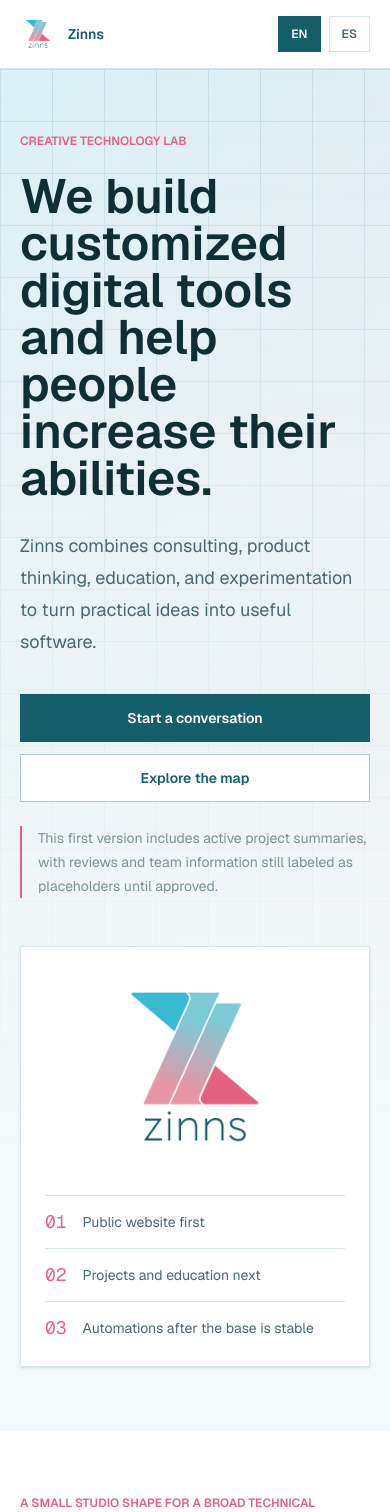
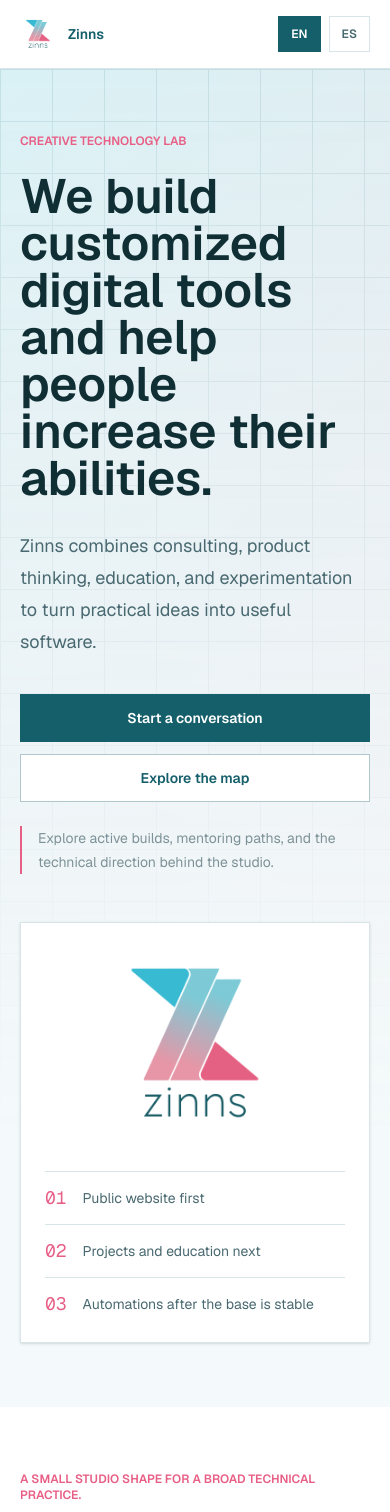
Before and after one commit to zinns/website, a Next.js app: page / in a window 390 px wide. Shown: the top 1512 px of the page. Built offline with nearby package versions, Linux system fonts and the light colour scheme.

Commit message:
feat(site): update team and education content (#86) (#87)
Co-authored-by: github-actions[bot] <41898282+github-actions[bot]@users.noreply.github.com>

```diff
--- a/src/app/content.ts
+++ b/src/app/content.ts
@@ -25,6 +25,7 @@
   name: string;
   role: string;
   note: string;
+  avatar: 'signal' | 'orbit';
 };
 
 type Capability = {
@@ -143,7 +144,7 @@
         'Zinns combines consulting, product thinking, education, and experimentation to turn practical ideas into useful software.',
       primaryCta: 'Start a conversation',
       secondaryCta: 'Explore the map',
-      note: 'This first version includes active project summaries, with reviews and team information still labeled as placeholders until approved.',
+      note: 'Explore active builds, mentoring paths, and the technical direction behind the studio.',
       metrics: [
         { value: '01', label: 'Public website first' },
         { value: '02', label: 'Projects and education next' },
@@ -216,21 +217,43 @@
     },
     education: {
       eyebrow: 'Education plans',
-      title: 'Mentoring for practical software growth.',
+      title: 'Private mentoring for web and mobile development.',
       description:
-        'The first education offer is focused 1:1 mentoring. Courses and workshops can be added once the learning catalog is defined.',
+        'Each plan starts from the same engineering root and adapts to the person. Baseline format is at least two private 1-hour sessions per week.',
       items: [
         {
-          title: '1:1 Web Development Mentoring',
-          format: 'Personal sessions',
-          outcome: 'Build stronger fundamentals and ship better web interfaces.',
-          focus: ['HTML/CSS', 'React', 'Next.js', 'TypeScript', 'Product delivery'],
+          title: 'Web Development Mentoring',
+          format: 'Private mentoring · 2 sessions/week baseline',
+          outcome:
+            'From terminal and Git to production web apps with React, Next.js, TypeScript, testing, deployments, GitHub, and SCRUM habits.',
+          focus: [
+            'Terminal',
+            'Git + GitHub',
+            'HTML/CSS',
+            'Tailwind + Bootstrap',
+            'JavaScript',
+            'React + Next.js',
+            'TypeScript',
+            'Testing + deployments',
+            'SCRUM',
+          ],
         },
         {
-          title: '1:1 Mobile Development Mentoring',
-          format: 'Personal sessions',
-          outcome: 'Improve mobile app structure, implementation habits, and delivery confidence.',
-          focus: ['React Native', 'Expo', 'Navigation', 'State', 'Release basics'],
+          title: 'Mobile Development Mentoring',
+          format: 'Private mentoring · configured per person',
+          outcome:
+            'The same root roadmap, then mobile implementation with React Native, Expo, TypeScript, testing, releases, GitHub, and SCRUM delivery.',
+          focus: [
+            'Terminal',
+            'Git + GitHub',
+            'HTML/CSS',
+            'JavaScript',
+            'React Native',
+            'Expo',
+            'TypeScript',
+            'Testing + deployments',
+            'SCRUM',
+          ],
         },
       ],
     },
@@ -280,26 +303,23 @@
     },
     team: {
       eyebrow: 'People',
-      title: 'The real team content will replace these neutral placeholders.',
-      description: 'Use this area for collaborators, builders, teachers, or project partners.',
+      title: 'Roles behind the work.',
+      description:
+        'A small technical team shaping product direction, architecture, implementation, and learning paths.',
       items: [
         {
-          initials: 'ZL',
-          name: 'Placeholder Lab Lead',
-          role: 'Strategy / Builder',
-          note: 'Strategy, software, mentoring, and creative technical direction.',
+          initials: 'EZ',
+          name: 'Edgar Zea',
+          role: 'Co-Founder / Tech Lead',
+          note: 'Product direction, architecture, mentoring, and technical delivery across web and mobile projects.',
+          avatar: 'signal',
         },
         {
-          initials: 'P1',
-          name: 'Placeholder Worker 01',
-          role: 'Collaborator',
-          note: 'Reserved for a real profile, avatar, and specialty.',
-        },
-        {
-          initials: 'P2',
-          name: 'Placeholder Worker 02',
-          role: 'Collaborator',
-          note: 'Reserved for a real profile, avatar, and specialty.',
+          initials: 'AS',
+          name: 'Andrés Soto',
+          role: 'Co-Founder / Engineering Team',
+          note: 'Engineering execution, systems thinking, implementation support, and product iteration.',
+          avatar: 'orbit',
         },
       ],
     },
@@ -378,7 +398,7 @@
         'Zinns combina consultoría, pensamiento de producto, educación y experimentación para convertir ideas prácticas en software útil.',
       primaryCta: 'Iniciar conversación',
       secondaryCta: 'Explorar el mapa',
-      note: 'Esta primera versión incluye resúmenes de proyectos activos, con reseñas e información del equipo aún marcadas como contenido temporal hasta ser aprobadas.',
+      note: 'Explora proyectos activos, rutas de mentoría y la dirección técnica del estudio.',
       metrics: [
         { value: '01', label: 'Primero el sitio público' },
         { value: '02', label: 'Después proyectos y educación' },
@@ -452,22 +472,43 @@
     },
     education: {
       eyebrow: 'Planes de educación',
-      title: 'Mentoría para crecimiento práctico en software.',
+      title: 'Mentoría privada para desarrollo web y mobile.',
       description:
-        'La primera oferta educativa es mentoría 1:1. Cursos y talleres pueden agregarse cuando el catálogo esté definido.',
+        'Cada plan comparte una base de ingeniería y se adapta a cada persona. El formato base es al menos dos sesiones privadas de 1 hora por semana.',
       items: [
         {
-          title: 'Mentoría 1:1 en Desarrollo Web',
-          format: 'Sesiones personales',
-          outcome: 'Fortalecer fundamentos y construir mejores interfaces web.',
-          focus: ['HTML/CSS', 'React', 'Next.js', 'TypeScript', 'Entrega de producto'],
+          title: 'Mentoría en Desarrollo Web',
+          format: 'Mentoría privada · 2 sesiones/semana como base',
+          outcome:
+            'Desde terminal y Git hasta apps web en producción con React, Next.js, TypeScript, testing, deployments, GitHub y hábitos SCRUM.',
+          focus: [
+            'Terminal',
+            'Git + GitHub',
+            'HTML/CSS',
+            'Tailwind + Bootstrap',
+            'JavaScript',
+            'React + Next.js',
+            'TypeScript',
+            'Testing + deployments',
+            'SCRUM',
+          ],
         },
         {
-          title: 'Mentoría 1:1 en Desarrollo Mobile',
-          format: 'Sesiones personales',
+          title: 'Mentoría en Desarrollo Mobile',
+          format: 'Mentoría privada · configurada por persona',
           outcome:
-            'Mejorar estructura de apps móviles, hábitos de implementación y confianza de entrega.',
-          focus: ['React Native', 'Expo', 'Navegación', 'Estado', 'Bases de release'],
+            'La misma ruta base, después implementación mobile con React Native, Expo, TypeScript, testing, releases, GitHub y entrega SCRUM.',
+          focus: [
+            'Terminal',
+            'Git + GitHub',
+            'HTML/CSS',
+            'JavaScript',
+            'React Native',
+            'Expo',
+            'TypeScript',
+            'Testing + deployments',
+            'SCRUM',
+          ],
         },
       ],
     },
@@ -518,26 +559,23 @@
     },
     team: {
       eyebrow: 'Personas',
-      title: 'El contenido real del equipo reemplazará estos placeholders neutrales.',
-      description: 'Usa esta área para colaboradores, builders, profesores o partners de proyecto.',
+      title: 'Roles detrás del trabajo.',
+      description:
+        'Un equipo técnico pequeño que define producto, arquitectura, implementación y rutas de aprendizaje.',
       items: [
         {
-          initials: 'ZL',
-          name: 'Placeholder Lab Lead',
-          role: 'Estrategia / Builder',
-          note: 'Estrategia, software, mentoría y dirección técnica creativa.',
+          initials: 'EZ',
+          name: 'Edgar Zea',
+          role: 'Co-Founder / Tech Lead',
+          note: 'Dirección de producto, arquitectura, mentoría y entrega técnica en proyectos web y mobile.',
+          avatar: 'signal',
         },
         {
-          initials: 'P1',
-          name: 'Placeholder Worker 01',
-          role: 'Colaborador',
-          note: 'Reservado para un perfil real, avatar y especialidad.',
-        },
-        {
-          initials: 'P2',
-          name: 'Placeholder Worker 02',
-          role: 'Colaborador',
-          note: 'Reservado para un perfil real, avatar y especialidad.',
+          initials: 'AS',
+          name: 'Andrés Soto',
+          role: 'Co-Founder / Engineering Team',
+          note: 'Ejecución de ingeniería, pensamiento de sistemas, soporte de implementación e iteración de producto.',
+          avatar: 'orbit',
         },
       ],
     },
--- a/src/app/page.tsx
+++ b/src/app/page.tsx
@@ -243,13 +243,10 @@
         title={copy.team.title}
         description={copy.team.description}
       >
-        <div className="grid gap-4 md:grid-cols-3">
+        <div className="grid gap-4 md:grid-cols-2">
           {copy.team.items.map(person => (
-            <article key={person.name} className="border border-border bg-white p-5">
-              <div className="flex h-14 w-14 items-center justify-center bg-gradient-brand text-sm font-bold text-white">
-                {person.initials}
-              </div>
-              <PlaceholderBadge label={copy.common.placeholder} className="mt-5" />
+            <article key={person.name} className="border border-border bg-white p-6">
+              <CompanyAvatar initials={person.initials} variant={person.avatar} />
               <h3 className="mt-4 text-xl font-semibold text-ink">{person.name}</h3>
               <p className="mt-1 text-sm font-semibold text-accent">{person.role}</p>
               <p className="mt-3 text-sm leading-6 text-secondary">{person.note}</p>
@@ -429,3 +426,23 @@
     </span>
   );
 }
+
+function CompanyAvatar({ initials, variant }: { initials: string; variant: 'signal' | 'orbit' }) {
+  const accentClass = variant === 'signal' ? 'bg-cyan' : 'bg-accent';
+  const ringClass = variant === 'signal' ? 'border-cyan/70' : 'border-accent/70';
+
+  return (
+    <div className="relative h-20 w-20 overflow-hidden border border-border bg-ink text-white">
+      <div className="brand-grid absolute inset-0 opacity-25" aria-hidden="true" />
+      <div
+        className={`absolute -right-4 -top-4 h-14 w-14 rounded-full ${accentClass} opacity-80 blur-sm`}
+        aria-hidden="true"
+      />
+      <div className={`absolute bottom-3 left-3 h-9 w-9 rounded-full border ${ringClass}`} />
+      <div className="absolute bottom-5 left-7 h-6 w-6 border border-white/60" aria-hidden="true" />
+      <div className="relative flex h-full w-full items-center justify-center font-mono text-lg font-semibold tracking-wider">
+        {initials}
+      </div>
+    </div>
+  );
+}
```
Also changed, not shown: 3 other files (tests, documents, lock files or other folders).
